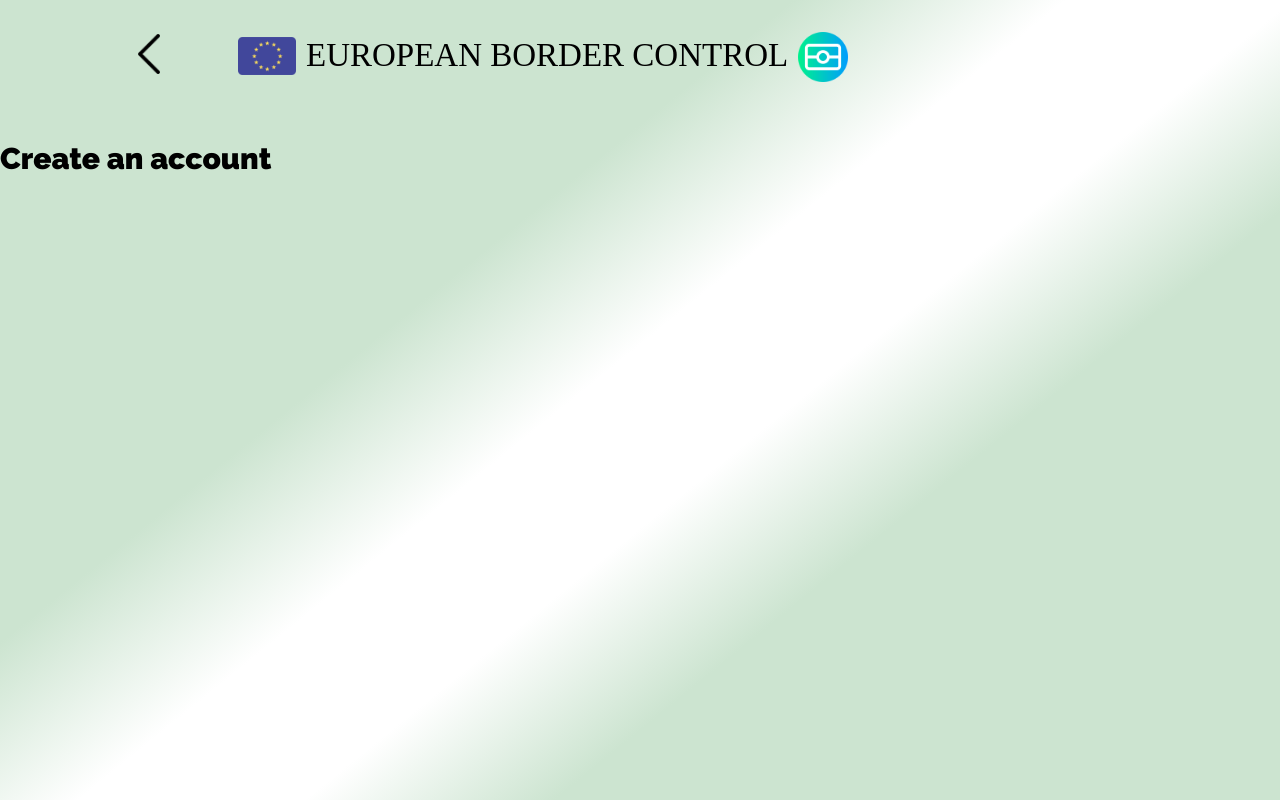
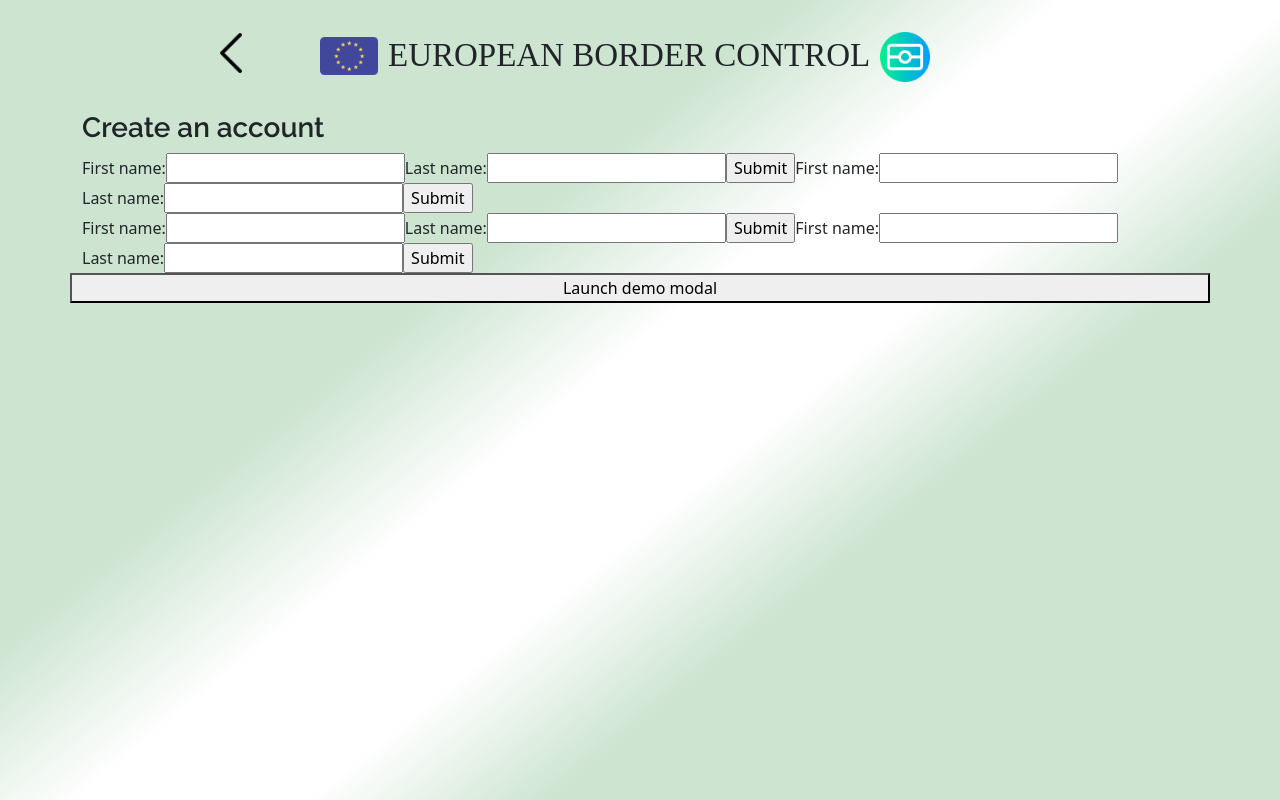
Before and after one commit to kiril-vandzsurak/european-online-border, a React (Create React App) app: page /register in a window 1280 px wide. Built offline with nearby package versions, Linux system fonts and the light colour scheme; a web font is replaced by a local one.

Commit message:
minor changes

```diff
--- a/src/components/RegisterPage/RegisterPage.jsx
+++ b/src/components/RegisterPage/RegisterPage.jsx
@@ -6,9 +6,14 @@ import Col from "react-bootstrap/Col";
 import RingLoader from "react-spinners/RingLoader";
 import { Link } from "react-router-dom";
 import styles from "./RegisterPage.module.css";
+import Modal from "react-bootstrap/Modal";
 
 const RegisterPage = () => {
   const [isLoading, setIsLoading] = useState(false);
+  const [show, setShow] = useState(false);
+
+  const handleClose = () => setShow(false);
+  const handleShow = () => setShow(true);
 
   useEffect(() => {
     setIsLoading(true);
@@ -77,14 +82,56 @@ const RegisterPage = () => {
                 </div>
               </Col>
             </Row>
+          </Container>
+          <Container>
             <Row>
               <Col>
                 <h3>Create an account</h3>
               </Col>
-              <div>
-                <Col></Col>
-                <Col></Col>
-              </div>
+            </Row>
+            <Row>
+              <form>
+                <Col>
+                  <label for="fname">First name:</label>
+                  <input type="text" id="fname" name="fname" />
+                  <label for="lname">Last name:</label>
+                  <input type="text" id="lname" name="lname" />
+                  <input type="submit" value="Submit" />
+                  <label for="fname">First name:</label>
+                  <input type="text" id="fname" name="fname" />
+                  <label for="lname">Last name:</label>
+                  <input type="text" id="lname" name="lname" />
+                  <input type="submit" value="Submit" />
+                </Col>
+                <Col>
+                  <label for="fname">First name:</label>
+                  <input type="text" id="fname" name="fname" />
+                  <label for="lname">Last name:</label>
+                  <input type="text" id="lname" name="lname" />
+                  <input type="submit" value="Submit" />
+                  <label for="fname">First name:</label>
+                  <input type="text" id="fname" name="fname" />
+                  <label for="lname">Last name:</label>
+                  <input type="text" id="lname" name="lname" />
+                  <input type="submit" value="Submit" />
+                </Col>
+              </form>
+            </Row>
+            <Row>
+              <button onClick={handleShow}>Launch demo modal</button>
+
+              <Modal show={show} onHide={handleClose}>
+                <Modal.Header closeButton>
+                  <Modal.Title>Modal heading</Modal.Title>
+                </Modal.Header>
+                <Modal.Body>
+                  Woohoo, you're reading this text in a modal!
+                </Modal.Body>
+                <Modal.Footer>
+                  <button onClick={handleClose}>Close</button>
+                  <button onClick={handleClose}>Save Changes</button>
+                </Modal.Footer>
+              </Modal>
             </Row>
           </Container>
         </div>
--- a/src/components/RegisterPage/RegisterPage.module.css
+++ b/src/components/RegisterPage/RegisterPage.module.css
@@ -30,6 +30,16 @@
   right: 0;
   bottom: 0;
   top: 0;
+  animation: appear 2s;
+}
+
+@keyframes appear {
+  from {
+    opacity: 0;
+  }
+  to {
+    opacity: 1;
+  }
 }
 
 .rowDirection {
--- a/src/index.js
+++ b/src/index.js
@@ -3,6 +3,7 @@ import ReactDOM from "react-dom/client";
 import "./index.css";
 import App from "./App";
 import reportWebVitals from "./reportWebVitals";
+import "bootstrap/dist/css/bootstrap.min.css";
 
 const root = ReactDOM.createRoot(document.getElementById("root"));
 root.render(
```
